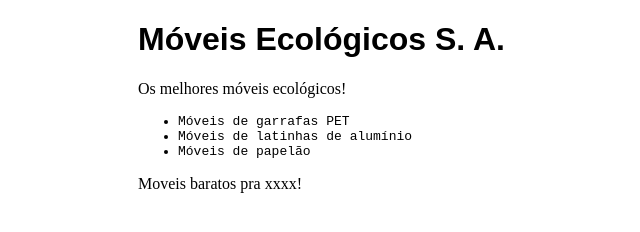
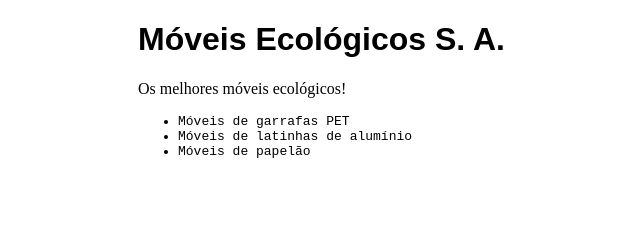
Before and after one commit to andperz/Git-e-GitHub-do-basico-ao-avancado, a plain HTML site: page livro_casa_codigo/moveis/index.html in a window 1280 px wide. Shown: the whole page, without its empty margins (182-822 px from the left). Drawn offline with Linux system fonts and the light colour scheme.

Commit message:
Revert "Adicionando texto peculiar"
This reverts commit 5959a246c75b54b3d443d2c622c857d4ec8e321a.

```diff
--- a/livro_casa_codigo/moveis/index.html
+++ b/livro_casa_codigo/moveis/index.html
@@ -17,8 +17,6 @@
       <li>Móveis de papelão</li>
     </ul>
 
-    <p>Moveis baratos pra xxxx!</p>
-
     <script src="js/principal.js"></script>
   </body>
 </html>
```
